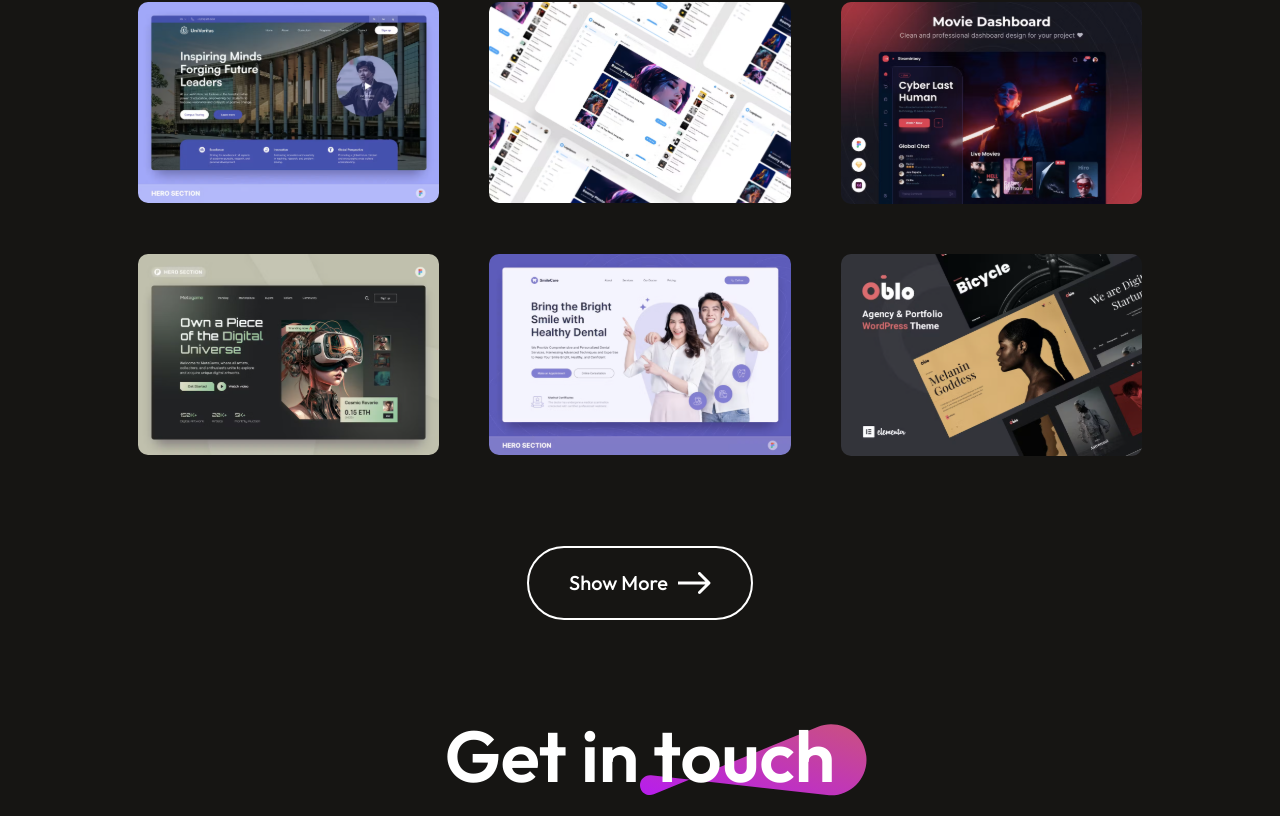
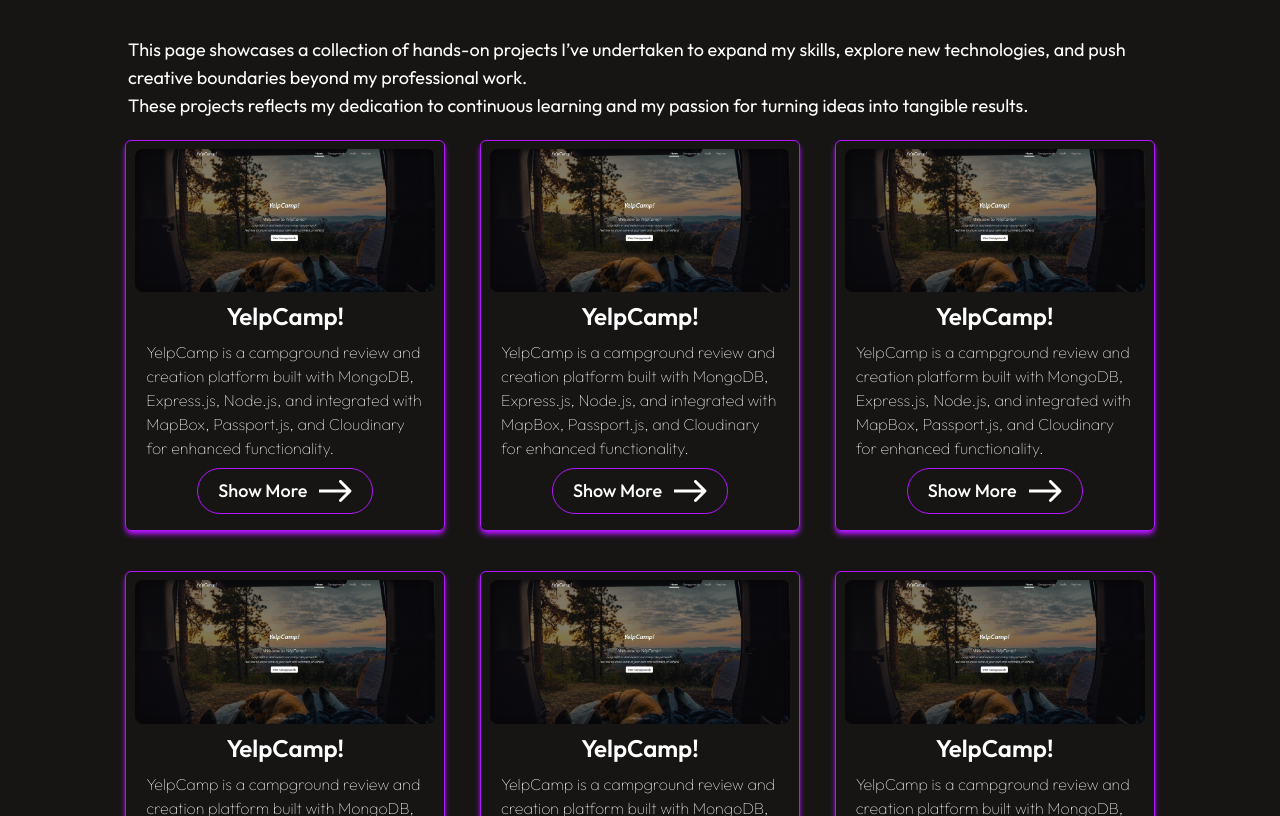
Before and after one commit to ramchandragawade/portfolio-react-css, a React (Vite) app: page / in a window 1280 px wide. Shown: the part 3204-4020 px from the top of the page. Built offline with nearby package versions, Linux system fonts and the light colour scheme.

Commit message:
projects section

```diff
--- a/src/Pages/ExpEdu/Experience.jsx
+++ b/src/Pages/ExpEdu/Experience.jsx
@@ -78,11 +78,11 @@
 					<h4 className="flex items-center my-1 text-base lg:text-lg font-semibold text-gray-900 dark:text-slate-400">
 						Key Achievements:
 					</h4>
-					<ul className="flex flex-col text-base lg:text-lg list-disc marker:text-[#B415FF] px-4 gap-1">
+					<ul className="flex flex-col text-base lg:text-lg list-disc marker:text-site-purple px-4 gap-1">
 						<li>
 							Facilitated the successful launch of the NEC Connect
 							GO application in collaboration with the
-							<span className="font-semibold italic text-[#B415FF]">
+							<span className="font-semibold italic text-site-purple">
 								{' '}
 								UK Athena Consortium and Metropolitan Police
 							</span>
@@ -94,7 +94,7 @@
                 <span className='bg-custom-gradient-rev-light text-transparent bg-clip-text'> Self-Directed Learning Award</span>,
                 <span className='bg-custom-gradient-rev-light text-transparent bg-clip-text'> The Achievers</span> &
                 <span className='bg-custom-gradient-rev-light text-transparent bg-clip-text'> The Rising Star Award</span> */}
-							<span className="font-semibold italic text-[#B415FF]">
+							<span className="font-semibold italic text-site-purple">
 								{' '}
 								Feather in the Cap, Self-Directed Learning
 								Award, The Achievers & The Rising Star Award
@@ -108,7 +108,7 @@
 						</li> */}
 						<li>
 							Played a key role in
-							<span className="font-semibold italic text-[#B415FF]">
+							<span className="font-semibold italic text-site-purple">
 								{' '}
 								mentoring{' '}
 							</span>
--- a/src/Pages/Hero/Hero.jsx
+++ b/src/Pages/Hero/Hero.jsx
@@ -22,7 +22,7 @@
           <AnchorLink className='w-max' offset={50} href='#contact'>
             <PatternBtn>Connect With Me</PatternBtn>
           </AnchorLink>
-          <div className='flex py-3.5 px-10 rounded-full items-center border-2 cursor-pointer duration-200 hover:border-[#B415FF]'>
+          <div className='flex py-3.5 px-10 rounded-full items-center border-2 cursor-pointer duration-200 hover:border-site-purple'>
             <p>My resume</p><img src={dwnldIcon} alt="" className='w-8'/>
           </div>
         </div>
--- a/src/Pages/Skills/Skills.jsx
+++ b/src/Pages/Skills/Skills.jsx
@@ -40,7 +40,7 @@
 	return (
 		<section
 			id="skills"
-			className="flex flex-col justify-center mx-[5%] lg:mx-[10%] gap-5"
+			className="flex flex-col justify-center mx-[5%] lg:mx-[10%] gap-5 mb-20 lg:mb-36"
 		>
 			<TitleBox title={'Skills'} />
 			<h3 className="text-base lg:text-lg mt-7 lg:mt-10">
--- a/src/Pages/Works/Works.jsx
+++ b/src/Pages/Works/Works.jsx
@@ -1,22 +1,38 @@
 import TitleBox from '../../components/TitleBox/TitleBox';
 import './Works.css';
-import workData from '../../assets/mywork_data';
-import arrowIcon from '../../assets/arrow_icon.svg'
+import yelp1 from '../../assets/yelp1.png';
+import arrowIcon from '../../assets/arrow_icon.svg';
+import Project from '../../components/ProjectComp/Project';
 const Works = () => {
-  return (
-    <section id='works' className='works'>
-        <TitleBox title={'My latest work'}/>
-        <div className="works-container">
-            {workData.map((work, index)=>{
-                return <img key={index} src={work.w_img} alt="" />
-            })}
-        </div>
-        <div className="works-showmore">
-            <p>Show More</p>
-            <img src={arrowIcon} alt="" />
-        </div>
-    </section>
-  )
-}
+	return (
+		<section
+			id="works"
+			className="flex flex-col justify-center mx-[5%] lg:mx-[10%] gap-5"
+		>
+			<TitleBox title={'Projects'} />
+			<h3 className="text-base lg:text-lg mt-7 lg:mt-10">
+				This page showcases a collection of hands-on projects I’ve
+				undertaken to expand my skills, explore new technologies, and
+				push creative boundaries beyond my professional work.
+				<br />
+				These projects reflects my dedication to continuous learning and
+				my passion for turning ideas into tangible results.
+			</h3>
+			{/* <div className="works-container">
+				{workData.map((work, index) => {
+					return <img key={index} src={work.w_img} alt="" />;
+				})}
+			</div> */}
+			<div className="grid grid-cols-1 justify-items-center md:grid-cols-2 xl:grid-cols-3 2xl:grid-cols-4 gap-10">
+				<Project/>
+				<Project/>
+				<Project/>
+				<Project/>
+				<Project/>
+				<Project/>
+			</div>
+		</section>
+	);
+};
 
-export default Works
+export default Works;
--- /dev/null
+++ b/src/components/ProjectComp/Project.jsx
@@ -0,0 +1,23 @@
+import yelp1 from '../../assets/yelp1.png';
+import arrowIcon from '../../assets/arrow_icon.svg';
+const Project = () => {
+	return (
+		<div className="flex flex-col box-border items-center gap-2 justify-center w-full md:min-w-[320px] md:max-w-[320px] p-2 shadow-md shadow-site-purple border-site-purple border-[0.1rem] rounded-md">
+			<div className="md:w-[300px] h-auto items-center overflow-hidden relative rounded-lg">
+				<img src={yelp1} alt="" className="object-cover w-full" />
+			</div>
+			<h2 className="text-2xl text-center font-semibold">YelpCamp!</h2>
+			<p className="px-3 text-base font-thin">
+				YelpCamp is a campground review and creation platform built with
+				MongoDB, Express.js, Node.js, and integrated with MapBox,
+				Passport.js, and Cloudinary for enhanced functionality.
+			</p>
+			<div className="flex gap-3 mb-2 rounded-[50px] border-[0.5px] border-site-purple py-2 px-5 w-fit text-lg font-medium duration-500 cursor-pointer hover:gap-10 hover:duration-500">
+				<p>Show More</p>
+				<img src={arrowIcon} alt="" className=''/>
+			</div>
+		</div>
+	);
+};
+
+export default Project;
--- a/src/components/SkillContent/ExpSkill.jsx
+++ b/src/components/SkillContent/ExpSkill.jsx
@@ -1,5 +1,3 @@
-import React from 'react';
-
 const ExpSkill = ({name, logo, children}) => {
 	return (
 		<div className="flex flex-col text-center text-sm lg:text-base items-center justify-start min-h-20 max-h-20 min-w-16 max-w-16 lg:min-w-20 lg:max-w-20">
--- a/src/components/SkillContent/Skill.jsx
+++ b/src/components/SkillContent/Skill.jsx
@@ -1,6 +1,6 @@
 const Skill = ({name, logo}) => {
 	return (
-		<div className="flex flex-col items-center justify-center text-center text-sm lg:text-base bg-inherit shadow-lg shadow-[#B415FF] rounded-md p-2 m-1 min-w-24 max-w-24 lg:min-w-32 lg:max-w-32">
+		<div className="flex flex-col items-center justify-center text-center text-sm lg:text-base bg-inherit shadow-lg shadow-site-purple rounded-md p-2 m-1 min-w-24 max-w-24 lg:min-w-32 lg:max-w-32">
 			<img className="h-7 lg:h-10" src={logo} alt= {name} />
 			<p className="text-slate-200">{name!=='Studio'?name: <span><span className="hidden lg:inline">Android{' '}</span>Studio</span>}</p>
 		</div>
--- a/tailwind.config.js
+++ b/tailwind.config.js
@@ -6,6 +6,10 @@
   ],
   theme: {
     extend: {
+      colors: {
+        'site-purple': '#B415FF',
+        'site-yellow': '#DF8908',
+      },
       backgroundImage: {
         'india-colors': 'linear-gradient(130deg, #FF671F 30%,#FFFFFF,#046A38)',
         'custom-gradient': 'linear-gradient(to right, #B415FF,#DF8908)',
```
Also changed, not shown: src/assets/yelp1.png (added), src/assets/yelp2.png (added).
